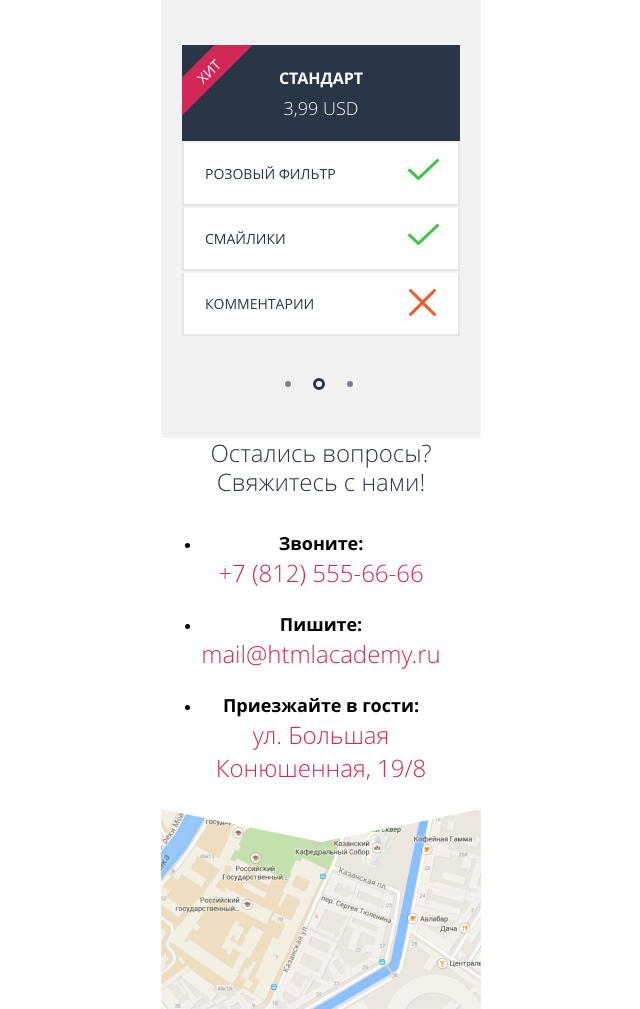
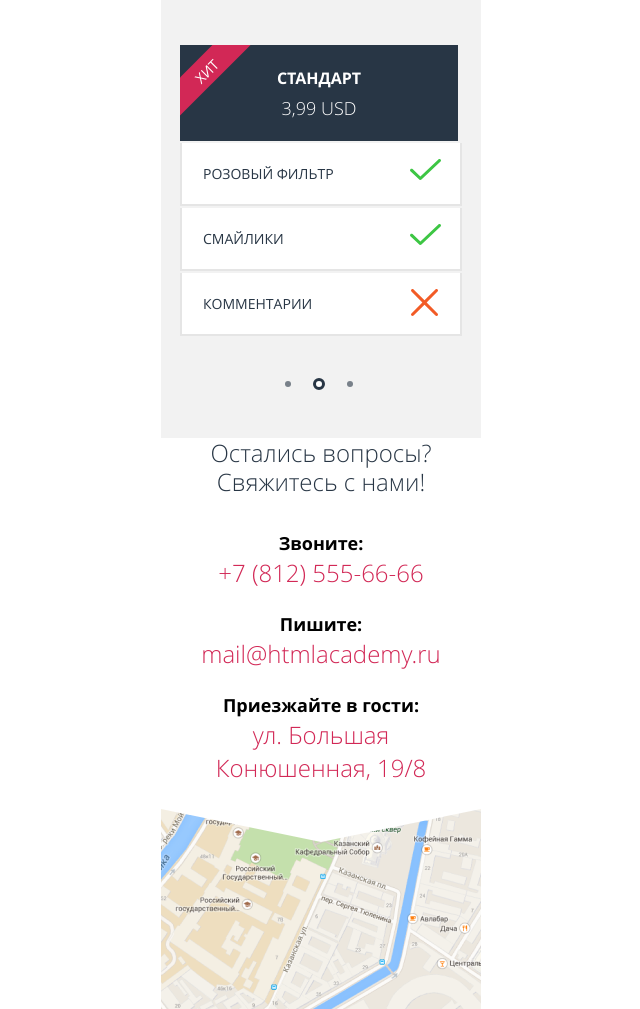
Before and after one commit to Valstarg/1728381-pink-22, a website: page source/index.html in a window 1280 px wide. Shown: the part 2290-3299 px from the top of the page, without its empty margins (319-959 px from the left). Drawn offline with nearby package versions, Linux system fonts and the light colour scheme; files that its build step writes are made by us from their sources; files whose address does not match are found by name.

Commit message:
Стилизация главной страницы

```diff
--- a/source/less/blocks/main-contacts.less
+++ b/source/less/blocks/main-contacts.less
@@ -23,6 +23,7 @@
   flex-wrap: wrap;
   justify-content: space-around;
   align-items: center;
+  list-style: none;
   margin: 0;
   padding: 0;
   padding-bottom: 35px;
--- a/source/less/blocks/tariff-tables.less
+++ b/source/less/blocks/tariff-tables.less
@@ -72,7 +72,7 @@
 
 .table__cell {
   position: relative;
-  width: 276;
+  width: 276px;
   height: 59px;
   background-color: @white;
   border-collapse: collapse;
```
